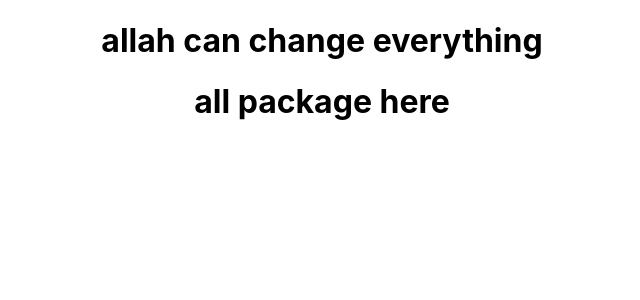
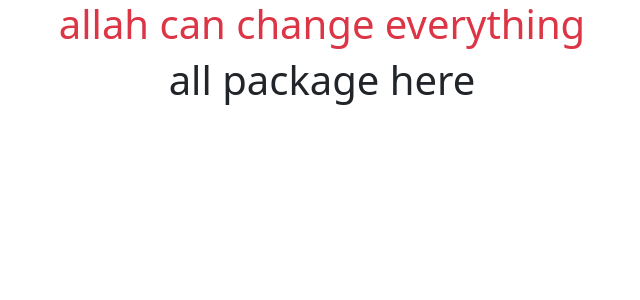
Before and after one commit to Mahamudul5/traveller, a React (Create React App) app: page / in a window 1280 px wide. Shown: the top 300 px of the page, without its empty margins (318-958 px from the left). Built offline with nearby package versions, Linux system fonts and the light colour scheme.

Commit message:
bootstrap added

```diff
--- a/package.json
+++ b/package.json
@@ -6,7 +6,9 @@
     "@testing-library/jest-dom": "^5.16.3",
     "@testing-library/react": "^12.1.4",
     "@testing-library/user-event": "^13.5.0",
+    "bootstrap": "^5.1.3",
     "react": "^17.0.2",
+    "react-bootstrap": "^2.2.2",
     "react-dom": "^17.0.2",
     "react-scripts": "5.0.0",
     "web-vitals": "^2.1.4"
--- a/src/App.js
+++ b/src/App.js
@@ -1,10 +1,11 @@
 import './App.css';
+import 'bootstrap/dist/css/bootstrap.min.css';
 import TourPackage from './components/tour-packge/TourPackage';
 
 function App() {
   return (
     <div className="App">
-      <h1>allah can change everything</h1>
+      <h1 className='text-danger'>allah can change everything</h1>
       <TourPackage></TourPackage>
     </div>
   );
```
Also changed, not shown: src/components/tour-packge/tourPackage.css (added), src/components/tour-packge/tour_package.css (deleted), 1 other file (tests, documents, lock files or other folders).
